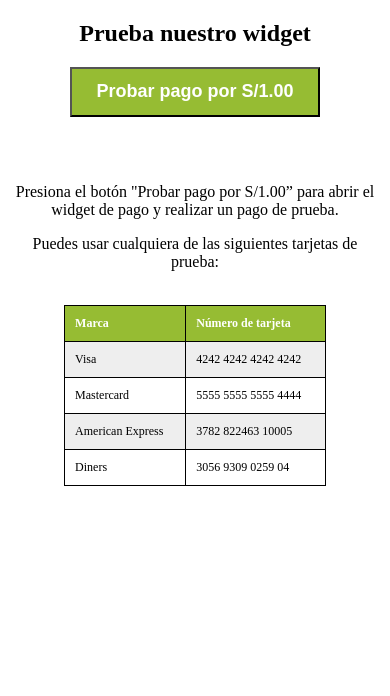
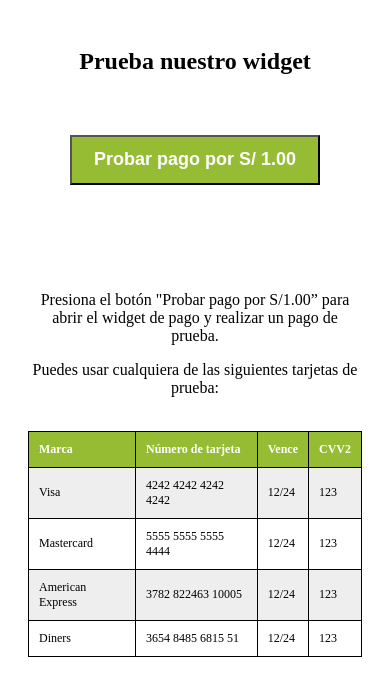
Before and after one commit to synapsolutions/shop-web, a plain HTML site: page shop-web/index.html in a window 390 px wide. Drawn offline with Linux system fonts and the light colour scheme.

Commit message:
New credentials & response messages

```diff
--- a/shop-web/css/style.css
+++ b/shop-web/css/style.css
@@ -1,15 +1,16 @@
 .synap-center {
     text-align: center;
+    padding: 20px;
 }
 
 .synap-left {
     float: left;
-    width: 40%;
+    width: 50%;
 }
 
 .synap-right {
     float: right;
-    width: 60%;
+    width: 50%;
 }
 
 button.synap-button {
@@ -35,7 +36,7 @@ div[synap-identifier="payment-button"] {
 }
 
 table {
-    width: 60%;
+    width: 90%;
     display: inline-table;
     font-size: 12px;
 }
@@ -73,6 +74,20 @@ table th {
         width: 100%;
     }
     table {
-        width: 70%;
+        width: 80%;
     }
 }
+
+@media(max-width: 500px) {
+    .synap-left {
+        float: left;
+        width: 100%;
+    }
+    .synap-right {
+        float: right;
+        width: 100%;
+    }
+    table {
+        width: 100%;
+    }
+}
--- a/shop-web/index.html
+++ b/shop-web/index.html
@@ -31,8 +31,23 @@
                 // Manejo de la respuesta
                 listeners: {
                     afterPay: function (response) {
-                        // Agregue el código según la experiencia del cliente
-                        console.info({ ecommerceCapureResponse: response });
+                        if (response.success) {
+                            if (response.result.accepted) {
+                                // Agregue el código según la experiencia del cliente para la autorización
+                                console.info({ ecommerceCapureResponse: response });
+                                console.info("AUTHORIZED");
+                            }
+                            else {
+                                // Agregue el código según la experiencia del cliente para la denegación
+                                console.info({ ecommerceCapureResponse: response });
+                                console.info("DENIED");
+                            }
+                        }
+                        else {
+                            // Agregue el código de la experiencia que desee visualizar en un error
+                            console.info({ ecommerceCapureResponse: response });
+                            console.info("ERROR");
+                        }
                     }
                 }
             });
@@ -144,13 +159,13 @@
         }
 
         function buildAuthentication(transaction) {
-            apiKey = '98230cbf-b814-4300-bb38-8c093bed72f6',
+            apiKey = 'ab254a10-ddc2-4d84-8f31-d3fab9d49520',
 
-            // La signatureKey y la función de generación de firma debe usarse e implementarse en el servidor del comercio utilizando la función criptográfica SHA-512
-            // solo con propósito de demostrar la funcionalidad, se implementará en el ejemplo
-            // (bajo ninguna circunstancia debe exponerse la signatureKey y la función de firma desde la aplicación porque compromete la seguridad)
-            signatureKey = 'ibYl^ykGojrIWAGO*u=KaMv-6dOyYR&U',
-            signature = generateSignature(transaction, apiKey, signatureKey);
+                // La signatureKey y la función de generación de firma debe usarse e implementarse en el servidor del comercio utilizando la función criptográfica SHA-512
+                // solo con propósito de demostrar la funcionalidad, se implementará en el ejemplo
+                // (bajo ninguna circunstancia debe exponerse la signatureKey y la función de firma desde la aplicación porque compromete la seguridad)
+                signatureKey = 'eDpehY%YPYgsoludCSZhu*WLdmKBWfAo',
+                signature = generateSignature(transaction, apiKey, signatureKey);
 
             // Seteo de identificador del comercio (apiKey) y de firma, que permite verificar la integridad de la transacción
             var authenticator = {
@@ -169,7 +184,7 @@
             currencyCode = transaction.order.currency.code;
             amount = transaction.order.amount;
 
-            rawSignature =  apiKey + orderNumber + currencyCode + amount + signatureKey
+            rawSignature = apiKey + orderNumber + currencyCode + amount + signatureKey
             signature = sha512(rawSignature);
             return signature;
         }
@@ -185,7 +200,7 @@
         <div class="synap-left">
             <div>
                 <div class="synap-center">
-                    <button class="synap-button" onclick="javascript:startPayment();">Probar pago por S/1.00</button>
+                    <button class="synap-button" onclick="javascript:startPayment();">Probar pago por S/ 1.00</button>
                 </div>
                 <div class="blank-slate">
                     <div id="cart-container" class="synap-container">
@@ -205,22 +220,32 @@
                     <tr>
                         <th>Marca</th>
                         <th>Número de tarjeta</th>
+                        <th>Vence</th>
+                        <th>CVV2</th>
                     </tr>
                     <tr>
                         <td> Visa </td>
                         <td> 4242 4242 4242 4242 </td>
+                        <td> 12/24 </td>
+                        <td> 123 </td>
                     </tr>
                     <tr>
                         <td> Mastercard </td>
                         <td> 5555 5555 5555 4444 </td>
+                        <td> 12/24 </td>
+                        <td> 123 </td>
                     </tr>
                     <tr>
                         <td> American Express </td>
                         <td> 3782 822463 10005 </td>
+                        <td> 12/24 </td>
+                        <td> 123 </td>
                     </tr>
                     <tr>
                         <td> Diners </td>
-                        <td> 3056 9309 0259 04 </td>
+                        <td> 3654 8485 6815 51 </td>
+                        <td> 12/24 </td>
+                        <td> 123 </td>
                     </tr>
                 </table>
             </div>
```
